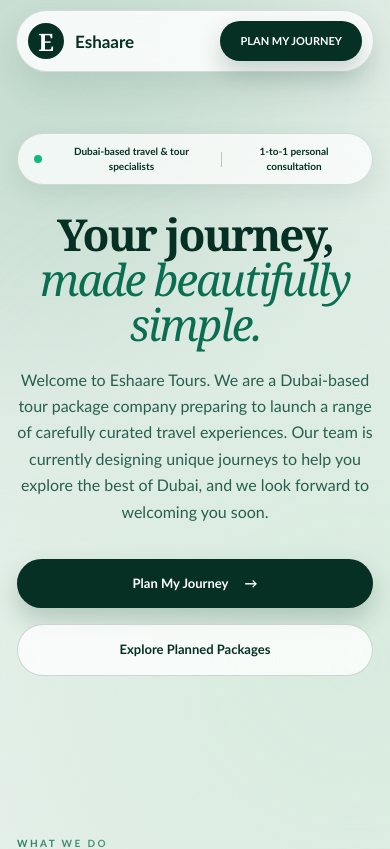
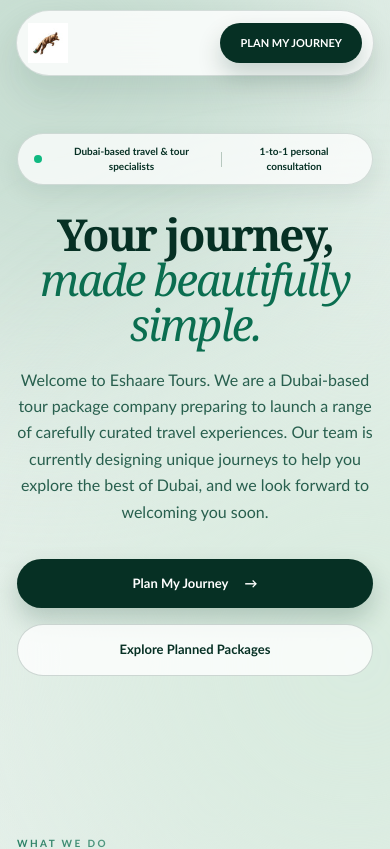
Before and after one commit to eshaare-developers/eshaare-tours, a Next.js app: page / in a window 390 px wide. Shown: the top 849 px of the page. Built offline with nearby package versions, Linux system fonts and the light colour scheme.

Commit message:
design: integrate brand logo assets and configure responsive mobile navbar display

```diff
--- a/app/layout.tsx
+++ b/app/layout.tsx
@@ -4,6 +4,9 @@
 export const metadata: Metadata = {
   title: "Eshaare Tours - Upcoming Dubai Tour Packages",
   description: "Eshaare Tours is a Dubai-based tour package company preparing to launch curated travel experiences.",
+  icons: {
+    icon: "/favicon.webp",
+  },
 };
 
 export default function RootLayout({ children }: LayoutProps<"/">) {
--- a/app/page.tsx
+++ b/app/page.tsx
@@ -5,12 +5,23 @@
     <div className="site-shell">
       {/* Header */}
       <header className="topbar">
-        <a href="#top" className="logo">
-          <span>E</span>
-          <b>
-            Eshaare
-            <small>TOURS · DUBAI</small>
-          </b>
+        <a href="#top" className="flex items-center h-12">
+          {/* Mobile view: show only the logo (favicon icon) */}
+          <img
+            src="/favicon.webp"
+            alt="Eshaare Tours Icon"
+            width={40}
+            height={40}
+            className="h-10 w-10 md:hidden object-contain"
+          />
+          {/* Desktop view: show full logo with cursive text */}
+          <img
+            src="/logo.webp"
+            alt="Eshaare Tours Logo"
+            width={240}
+            height={48}
+            className="hidden md:block h-12 w-auto object-contain"
+          />
         </a>
         <nav>
           <a href="#top">About</a>
@@ -134,12 +145,17 @@
 
       {/* Footer */}
       <footer>
-        <div className="logo">
-          <span>E</span>
-          <b>
-            Eshaare Tours
-            <small>Travel &amp; tour specialists · Dubai</small>
-          </b>
+        <div className="flex flex-col gap-3">
+          <img
+            src="/logo.webp"
+            alt="Eshaare Tours Logo"
+            width={200}
+            height={40}
+            className="h-10 w-auto self-start object-contain bg-[#063024] px-3 py-1.5 rounded-lg"
+          />
+          <p className="text-sm text-zinc-500 mt-1">
+            Travel &amp; tour specialists based in Dubai, UAE. Connecting dreams into destinations.
+          </p>
         </div>
         <div>
           <b>Explore</b>
```
Also changed, not shown: public/favicon.webp (added), public/logo.webp (added).
